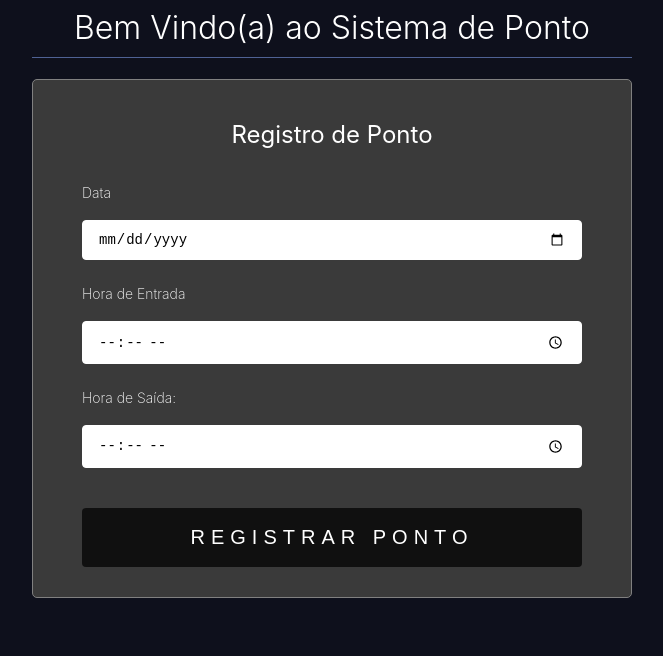
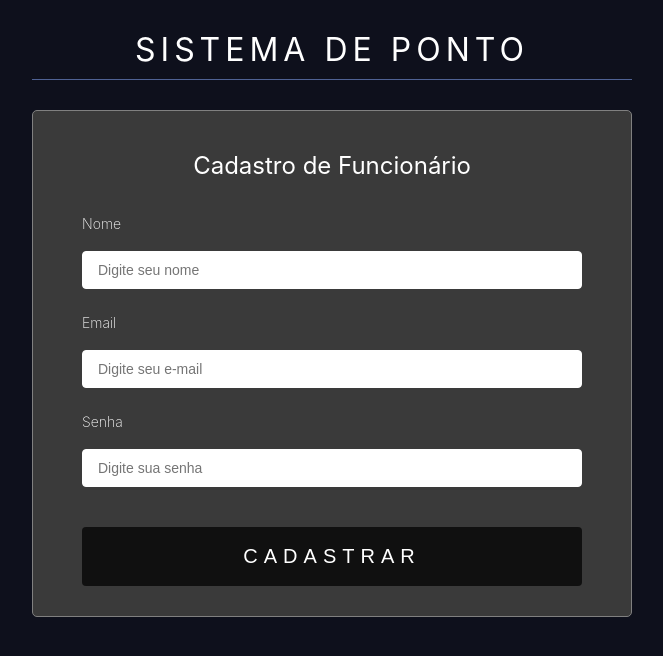
Before and after one commit to lucaspassos858/java-spring-boot-sistema-de-ponto, a React (Create React App) app in the folder sistema-de-pontos/: page / in a window 1280 px wide. Shown: the top 656 px of the page, without its empty margins (308-971 px from the left). Built offline with nearby package versions, Linux system fonts and the light colour scheme.

Commit message:
Melhorias no estilo das páginas

```diff
--- a/sistema-de-pontos/src/App.js
+++ b/sistema-de-pontos/src/App.js
@@ -4,7 +4,7 @@ import Register from './components/Register';
 import "./styles.css";
 class App extends Component {
   render() {
-    const isLoggedIn = true;
+    const isLoggedIn = false;
     const renderCondition = () => {
         if(isLoggedIn){
             return <PointForm/>
--- a/sistema-de-pontos/src/components/ClockingForm.js
+++ b/sistema-de-pontos/src/components/ClockingForm.js
@@ -25,9 +25,9 @@ function ClockingForm() {
   };
 
   return (
-    <div>
+    <div id="wrapper">
       <div>
-        <h1> Bem Vindo(a) ao Sistema de Ponto </h1>
+        <h1> Sistema de Ponto </h1>
       </div>
       <div id="container">
         <h2>Registro de Ponto</h2>
--- a/sistema-de-pontos/src/components/Register.js
+++ b/sistema-de-pontos/src/components/Register.js
@@ -23,12 +23,12 @@ function Register() {
         });
     };
   return (
-    <div>
+    <div id="wrapper">
       <div>
-        <h1> Bem Vindo(a) ao Sistema de Ponto </h1>
+        <h1> Sistema de Ponto </h1>
       </div>
       <div id="container">
-        <h2>Realize seu Cadastro</h2>
+        <h2>Cadastro de Funcionário</h2>
 
         <form onSubmit={handleSubmit(onSubmit)}>
           <label> Nome </label>
--- a/sistema-de-pontos/src/styles.css
+++ b/sistema-de-pontos/src/styles.css
@@ -11,11 +11,13 @@ form {
 }
 
 h1 {
-  font-weight: 300;
+  font-weight: 400;
   color: white;
   text-align: center;
   padding-bottom: 10px;
   border-bottom: 1px solid rgb(79, 98, 148);
+  text-transform: uppercase;
+  letter-spacing: 5px;
 }
 
 h2{
@@ -135,10 +137,14 @@ button {
   border-radius: 4px;
 }
 
-#container{
+#wrapper {
+  margin-top:30px;
+}
+
+#container {
   border: 1px solid gray;
   padding: 20px;
-  margin: 0 auto;
+  margin: 30px auto 0 auto;
   background: #3a3a3a;
   border-radius: 5px;
 }
```
